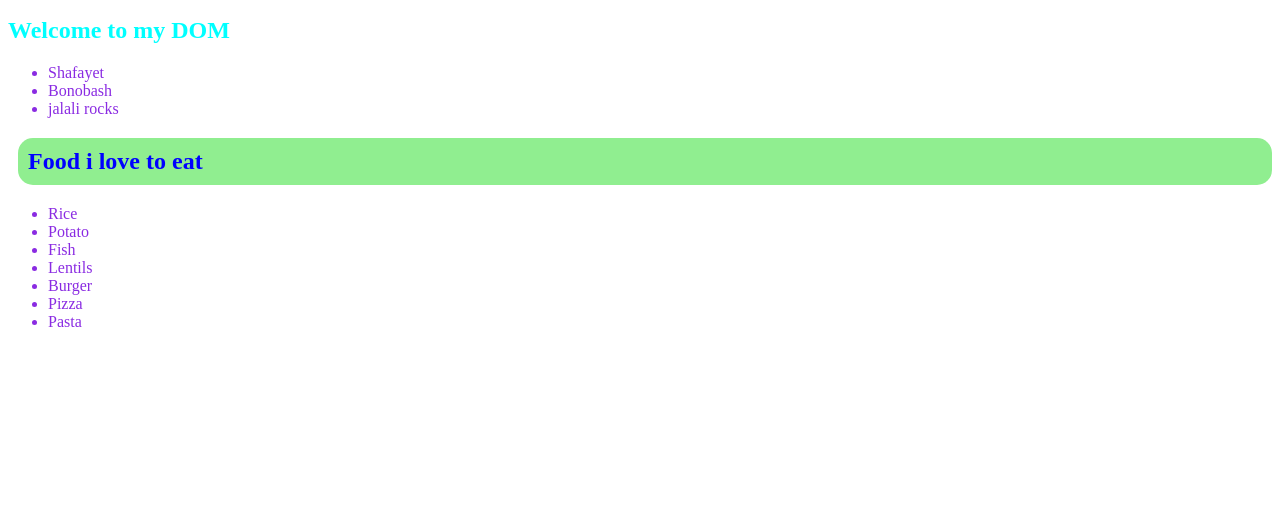
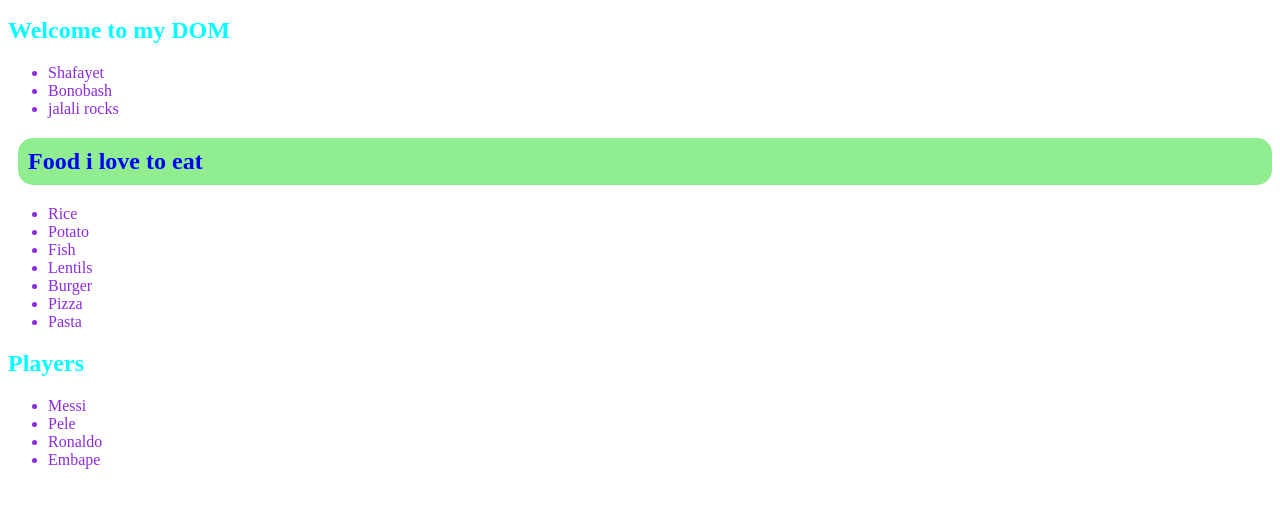
Before and after one commit to Mohsin018/Tour-Of-DOM, a plain HTML site: page index.html in a window 1280 px wide. Shown: the part 119-626 px from the top of the page. Drawn offline with Linux system fonts and the light colour scheme.

Commit message:
Dom ongoing

```diff
--- a/index.html
+++ b/index.html
@@ -59,6 +59,16 @@
                 <li>Pasta</li>
             </ul>
         </section>
+
+        <section>
+            <h1 id="players-container">Players</h1>
+            <ul>
+                <li>Messi</li>
+                <li>Pele</li>
+                <li>Ronaldo</li>
+                <li>Embape</li>
+            </ul>
+        </section>
     </main>
     <script>
         // console.log('Welcome to Javascript')
@@ -76,17 +86,17 @@
         // document.getElementsByTagName
 
         const liCollection = document.getElementsByTagName('li');
-        console.log(liCollection);
+        // console.log(liCollection);
 
         for(const li of liCollection){
-            console.log(li.innerText);
+            // console.log(li.innerText);
         }
 
 
 
         //get by id in dom
         const foodTitleH1 = document.getElementById('food-title');
-        console.log(foodTitleH1.innerText);
+        // console.log(foodTitleH1.innerText);
         foodTitleH1.innerText = 'Food i love to eat';
 
 
@@ -98,14 +108,14 @@
         //get by an class name
 
         const getClass = document.getElementsByClassName('foreign');
-        console.log(getClass);
-        console.log(getClass[0].innerText);
+        // console.log(getClass);
+        // console.log(getClass[0].innerText);
 
         //or you can use a for loop
 
         for(const liClass of getClass ){
             // console.log(liClass);
-            console.log(liClass.innerText);
+            // console.log(liClass.innerText);
         }
 
 
@@ -114,13 +124,13 @@
         //all h1 tags
         const allHeadings = document.getElementsByTagName('h1');
         for(const heading of allHeadings){
-            console.log(heading.innerText);
+            // console.log(heading.innerText);
         }
 
         //queryselectorall
         const spanElements = document.querySelectorAll('#old-dhaka p span');
         for(const span of spanElements){
-            console.log(span.innerText);
+            // console.log(span.innerText);
         }
 
         //access css by using dom
@@ -141,7 +151,12 @@
 
         //set attribute
         foodElement.setAttribute('title', 'Title or tooltip by js');
+
+
+
     </script>
     <script src="js/hello.js"></script>
+    <script src="js/cssinJS.js"></script>
+
 </body>
 </html>
```
Also changed, not shown: js/cssinJS.js (added).
